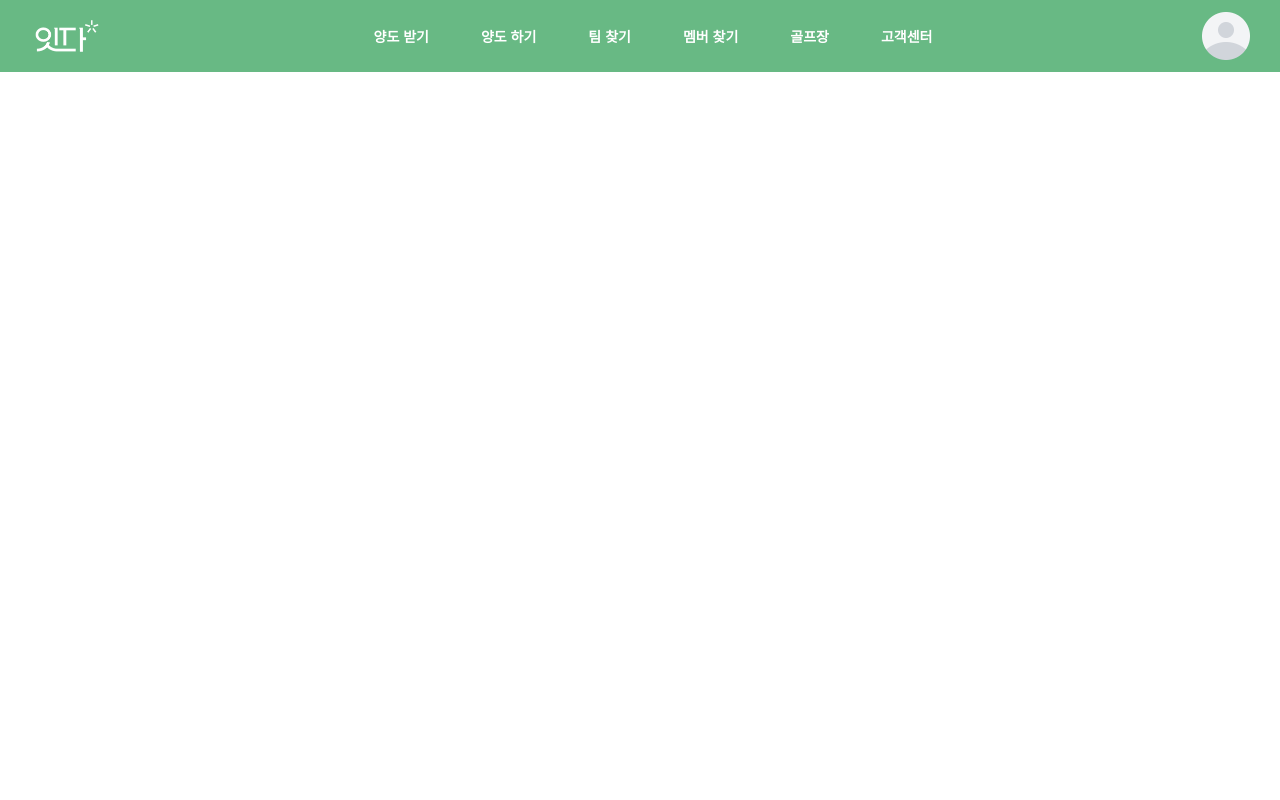
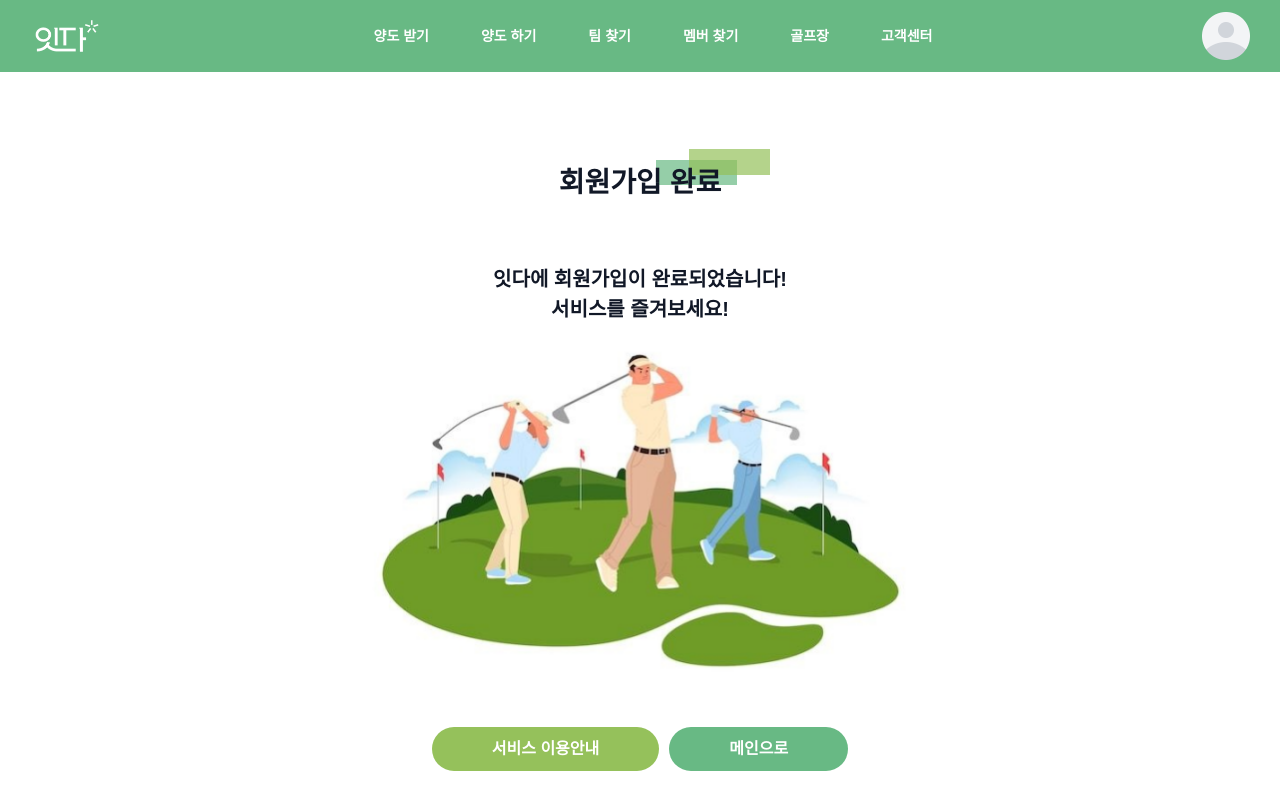
Before and after one commit to lilly0305/golf-test, a React (Create React App) app: page /join-complete in a window 1280 px wide. Built offline with nearby package versions, Linux system fonts and the light colour scheme; a web font is replaced by a local one.

Commit message:
commit after join complete page added

```diff
--- a/src/assets/styles/GlobalStyle.tsx
+++ b/src/assets/styles/GlobalStyle.tsx
@@ -12,6 +12,7 @@ const style = css`
   html {
     font-size: 62.5%;
     box-sizing: border-box;
+    line-height: 1.5;
   }
 
   body {
--- a/src/components/modal/Modal.tsx
+++ b/src/components/modal/Modal.tsx
@@ -73,8 +73,9 @@ interface IModal {
   setModal: React.Dispatch<React.SetStateAction<boolean>>;
   activeButtonName: string;
   closeButtonName?: string;
+  activeEvent: React.MouseEventHandler<HTMLButtonElement>
 }
-function Modal({ show, children, modalTitle, setModal, activeButtonName, closeButtonName = '취소' }: IModal) {
+function Modal({ show, children, modalTitle, setModal, activeButtonName, closeButtonName = '취소', activeEvent }: IModal) {
   useEffect(() => {
     if (show) {
       document.body.style.cssText = `
@@ -108,7 +109,7 @@ function Modal({ show, children, modalTitle, setModal, activeButtonName, closeBu
 
           <Buttons>
             <Button type="button" onClick={closeModal}>{closeButtonName}</Button>
-            <Button type="submit" buttonType="active">
+            <Button type="button" buttonType="active" onClick={activeEvent}>
               {activeButtonName}
             </Button>
           </Buttons>
--- /dev/null
+++ b/src/pages/complete/JoinComplete.tsx
@@ -0,0 +1,58 @@
+import React, { memo } from 'react';
+import { PageTitle } from '@components/item';
+import styled from '@emotion/styled';
+import { useTheme } from '@emotion/react';
+
+const Message = styled.p(({theme}) => ({
+  textAlign: 'center',
+  fontWeight: theme.fontWeight.bold,
+  fontSize: '2rem'
+}));
+
+const StyledImage = styled.img(() => ({
+  display: 'block',
+  maxWidth: '56rem',
+  width: '100%',
+  margin: '0 auto'
+}));
+
+const Buttons = styled.div(() => ({
+  display: 'flex',
+  alignItems: 'center',
+  justifyContent: 'center',
+  gap: '0 1rem',
+  marginTop: '3rem'
+}));
+
+interface ILinkButton {
+  color: string;
+}
+const LinkButton = styled.a<ILinkButton>(({theme, color}) => ({
+  display: 'flex',
+  alignItems: 'center',
+  justifyContent: 'center',
+  padding: '1rem 6rem',
+  borderRadius: '60rem',
+  color: theme.color.white,
+  background: color,
+  fontWeight: theme.fontWeight.bold
+}));
+
+function JoinComplete() {
+  const theme = useTheme();
+
+  return (
+    <div>
+      <PageTitle pageTitle="회원가입 완료" />
+      <Message>잇다에 회원가입이 완료되었습니다!</Message>
+      <Message>서비스를 즐겨보세요!</Message>
+      <StyledImage src={require('@assets/images/join_complete.png')} alt="골프치는 사람 세명" />
+      <Buttons>
+        <LinkButton href="/service" color={theme.color.sub_point_color}>서비스 이용안내</LinkButton>
+        <LinkButton href="/" color={theme.color.point_color}>메인으로</LinkButton>
+      </Buttons>
+    </div>
+  );
+}
+
+export default memo(JoinComplete);
--- /dev/null
+++ b/src/pages/complete/index.ts
@@ -0,0 +1 @@
+export { default as JoinComplete } from './JoinComplete';
--- a/src/routes/PublicRouter.tsx
+++ b/src/routes/PublicRouter.tsx
@@ -7,6 +7,7 @@ import { Header } from '@components/header';
 import { Login } from '@pages/account';
 import { mq } from '@utils/mediaquery/mediaQuery';
 import { Join } from '@pages/account/join';
+import { JoinComplete } from '@pages/complete';
 
 const PageContainer = styled.div(() => ({
   width: '100%',
@@ -28,6 +29,7 @@ function PublicRouter() {
 
           <Route path="/login" element={<Login />} />
           <Route path="/join" element={<Join />} />
+          <Route path="/join-complete" element={<JoinComplete />} />
         </Routes>
       </PageContainer>
     </div>
```
Also changed, not shown: src/pages/account/Login.tsx (+8 -1 lines), src/pages/account/join/Join.tsx (+8 -2 lines), src/routes/PrivateRouter.tsx (added, +12 -0 lines), src/assets/images/join_complete.png (added).
